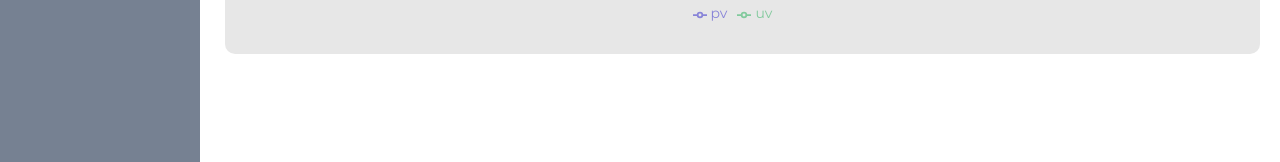
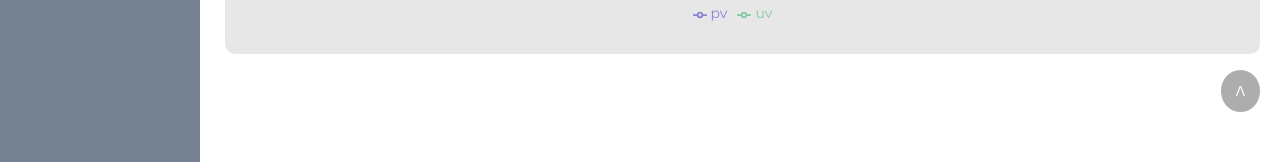
Before and after one commit to nguyenhien1221/admin_page, a React (Create React App) app: page / in a window 1280 px wide. Shown: the part 668-830 px from the top of the page. Built offline with nearby package versions, Linux system fonts and the light colour scheme.

Commit message:
add scroll top btn

```diff
--- /dev/null
+++ b/src/components/ScrollTop.js
@@ -0,0 +1,13 @@
+import React from 'react';
+
+const ScrollTop = () => {
+
+    const handleScroll = () => {
+        window.scrollTo(0,0)
+    }
+  return (
+    <div onClick={() => handleScroll()} className='scroll_wrapper'>&Lambda;</div>
+  )
+}
+
+export default ScrollTop
--- a/src/pages/Layout/DefaultLayout/index.js
+++ b/src/pages/Layout/DefaultLayout/index.js
@@ -1,6 +1,7 @@
 import React from 'react';
 import Header from '../../../components/Header';
 import Sidenav from '../../../components/Sidenav';
+import ScrollTop from 'src/components/ScrollTop';
 
 const DefaultLayout = ({ children }) => {
   return (
@@ -10,6 +11,7 @@ const DefaultLayout = ({ children }) => {
         <Sidenav />
         <div>{children}</div>
       </div>
+      <ScrollTop />
     </div>
   );
 };
--- a/src/style/_base.scss
+++ b/src/style/_base.scss
@@ -10,6 +10,7 @@
 
 html,
 body {
+  scroll-behavior: smooth;
   box-sizing: border-box;
   background-color: white;
   color: black;
--- /dev/null
+++ b/src/style/components/_scrollTop.scss
@@ -0,0 +1,15 @@
+.scroll_wrapper {
+    position: fixed;
+    bottom: 20px;
+    right: 20px;
+    background-color: rgb(173, 173, 173);
+    border-radius: 50%;
+    padding: 10px 15px;
+
+    color: $white_color;
+    font-weight: 400;
+
+    &:hover {
+        cursor: pointer;
+    }
+}
--- a/src/style/main.scss
+++ b/src/style/main.scss
@@ -7,3 +7,4 @@
 @import '../style/components/sidenav';
 @import '../style/pages/home';
 @import '../style/pages/users';
+@import '../style/components/scrollTop';
--- a/src/style/style.css
+++ b/src/style/style.css
@@ -9,6 +9,7 @@
 
 html,
 body {
+  scroll-behavior: smooth;
   box-sizing: border-box;
   background-color: white;
   color: black;
@@ -177,4 +178,18 @@ a {
   background-color: rgb(253, 126, 126);
 }
 
+.scroll_wrapper {
+  position: fixed;
+  bottom: 20px;
+  right: 20px;
+  background-color: rgb(173, 173, 173);
+  border-radius: 50%;
+  padding: 10px 15px;
+  color: white;
+  font-weight: 400;
+}
+.scroll_wrapper:hover {
+  cursor: pointer;
+}
+
 /*# sourceMappingURL=style.css.map */
```
Also changed, not shown: 1 other file (tests, documents, lock files or other folders).
